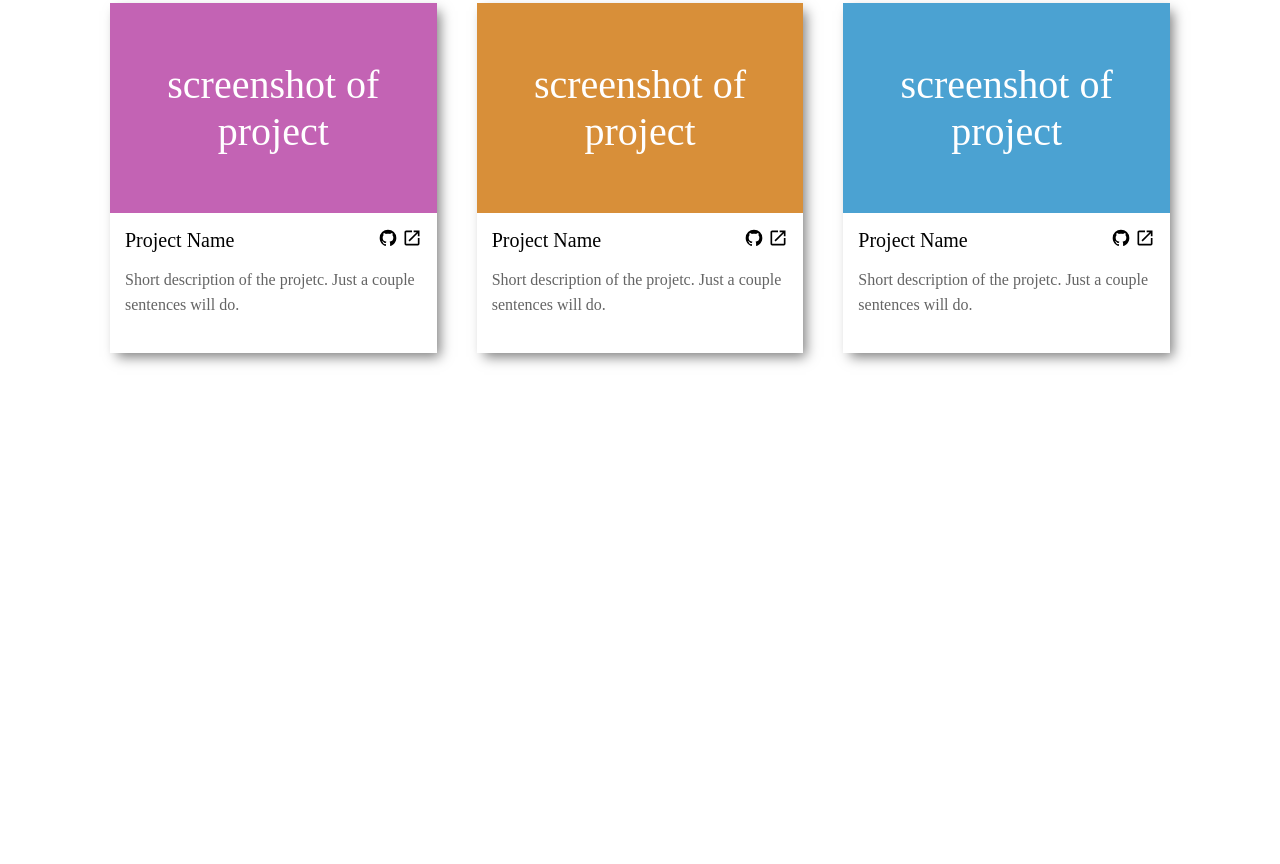
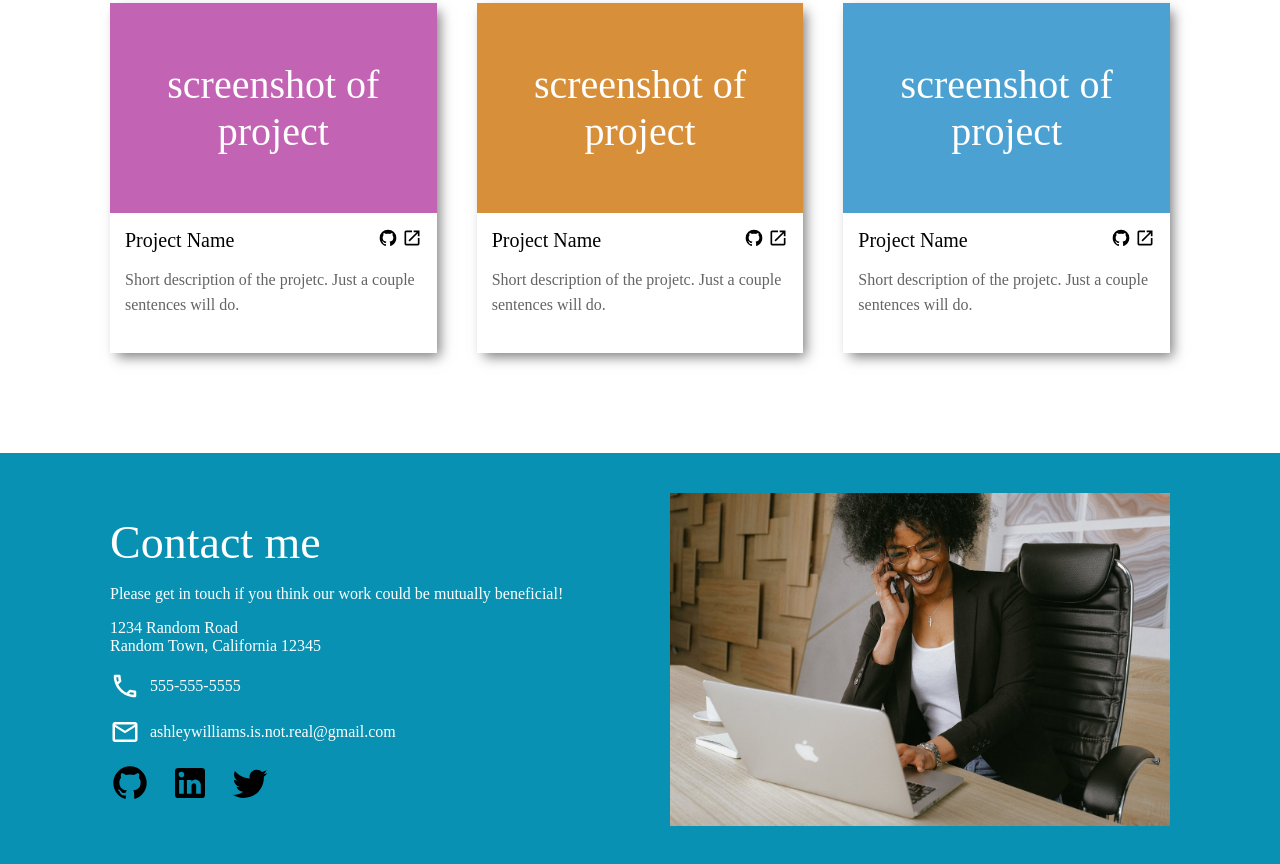
Before and after one commit to JoseD971/homepage, a website built with webpack: page src/index.html in a window 1280 px wide. Shown: the part 1033-1897 px from the top of the page. Before the commit the page ends 1486 px from the top, so only its background shows below. Built offline with nearby package versions, Linux system fonts and the light colour scheme.

Commit message:
feat: layout and styles of the Contact Me section

```diff
--- a/src/assets/style.css
+++ b/src/assets/style.css
@@ -173,3 +173,60 @@
 .proj6 {
     background-color: #4BA2D2;
 }
+
+.contact-container {
+    background-color: #0891b2;
+    padding: 40px 0px;
+}
+
+.contact-section {
+    display: flex;
+    justify-content: space-between;
+    align-items: center;
+}
+
+.contact-info {
+    color: #ffffff;
+    display: flex;
+    flex-direction: column;
+    gap: 16px;
+}
+
+.contact-title {
+    font-size: 46px;
+    font-weight: 500;
+}
+
+.phone-container, .email-container {
+    display: flex;
+    align-items: center;
+    gap: 10px;
+}
+
+.phone-btn, .email-btn {
+    width: 30px;
+    height: 30px;
+    filter: invert(100%);
+}
+
+.contact-btns-section {
+    display: flex;
+    justify-content: start;
+    gap: 20px;
+}
+
+.contact-btn {
+    width: 40px;
+    height: 40px;
+}
+
+.footer-image-container {
+    display: flex;
+    align-items: center;
+}
+
+#footer-photo {
+    object-fit: cover;
+    width: 500px;
+    height: auto;
+}
--- a/src/index.html
+++ b/src/index.html
@@ -153,7 +153,43 @@
             </div>
         </section>
         <footer class="contact-container">
-            <div class="contact-section"></div>
+            <div class="contact-section">
+                <div class="contact-info">
+                    <h1 class="contact-title">Contact me</h1>
+                    <p class="paragraph">Please get in touch if you think our work could be mutually beneficial!</p>
+                    <p class="address">
+                        1234 Random Road
+                        <br>
+                        Random Town, California 12345
+                    </p>
+                    <div class="phone-container">
+                        <div class="phone-btn">
+                            <img class="phone-icon" alt="Phone icon">
+                        </div>
+                        <p>555-555-5555</p>
+                    </div>
+                    <div class="email-container">
+                        <div class="email-btn">
+                            <img class="email-icon" alt="Email icon">
+                        </div>
+                        <p>ashleywilliams.is.not.real@gmail.com</p>
+                    </div>
+                    <div class="contact-btns-section">
+                        <button type="button" class="contact-btn">
+                            <img class="github-icon" alt="GitHub icon" />
+                        </button>
+                        <button type="button" class="contact-btn">
+                            <img class="linkedln-icon" alt="Linkedln icon" />
+                        </button>
+                        <button type="button" class="contact-btn">
+                            <img class="twitter-icon" alt="Twitter icon" />
+                        </button>
+                    </div>
+                </div>
+                <div class="footer-image-container">
+                    <img id="footer-photo" alt="Photo of a woman smiling while workinig on her laptop">
+                </div>
+            </div>
         </footer>
     </main>
 </body>
--- a/src/js/index.js
+++ b/src/js/index.js
@@ -4,8 +4,12 @@ import GitHubIcon from '../assets/icons/github.svg';
 import LinkedlnIcon from '../assets/icons/linkedin.svg';
 import TwitterIcon from '../assets/icons/twitter.svg';
 import OpenNewTabIcon from '../assets/icons/open-in-new.svg';
+import FooterPhoto from '../assets/images/pexels-shvetsa-3727464.jpg';
+import PhoneIcon from '../assets/icons/phone-outline.svg';
+import EmailIcon from '../assets/icons/email-outline.svg';
 
 document.getElementById('main-photo').setAttribute('src', MainPhoto);
+document.getElementById('footer-photo').setAttribute('src', FooterPhoto);
 
 Array.from(document.getElementsByClassName('github-icon')).forEach(element => {
     element.setAttribute('src', GitHubIcon);
@@ -22,3 +26,11 @@ Array.from(document.getElementsByClassName('twitter-icon')).forEach(element => {
 Array.from(document.getElementsByClassName('open-new-tab-icon')).forEach(element => {
     element.setAttribute('src', OpenNewTabIcon);
 });
+
+Array.from(document.getElementsByClassName('phone-icon')).forEach(element => {
+    element.setAttribute('src', PhoneIcon);
+});
+
+Array.from(document.getElementsByClassName('email-icon')).forEach(element => {
+    element.setAttribute('src', EmailIcon);
+});
```
Also changed, not shown: src/assets/icons/email-outline.svg (added), src/assets/icons/phone-outline.svg (added).
